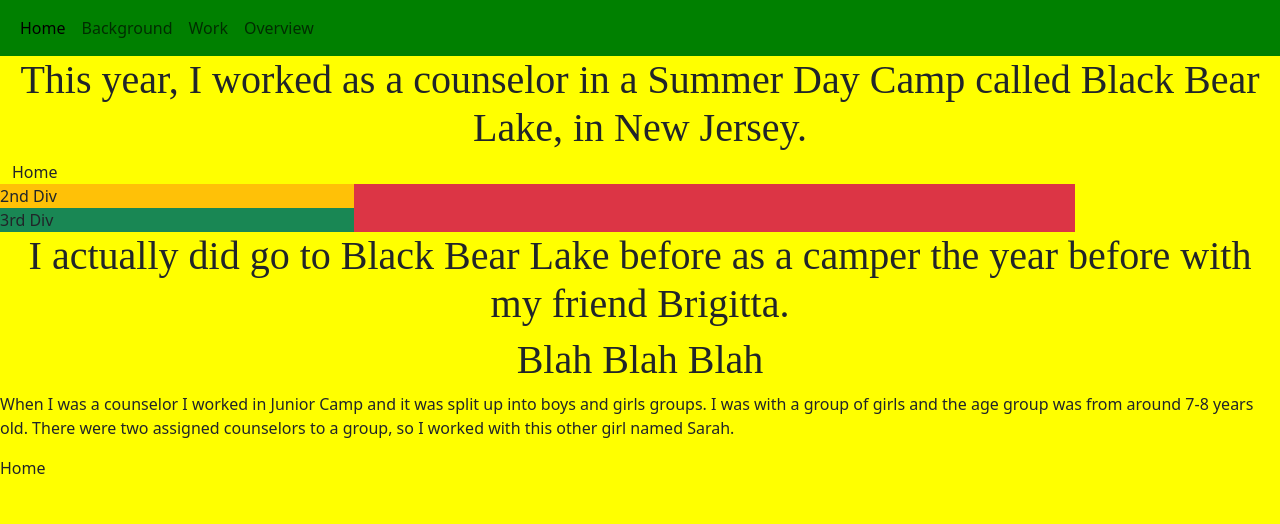
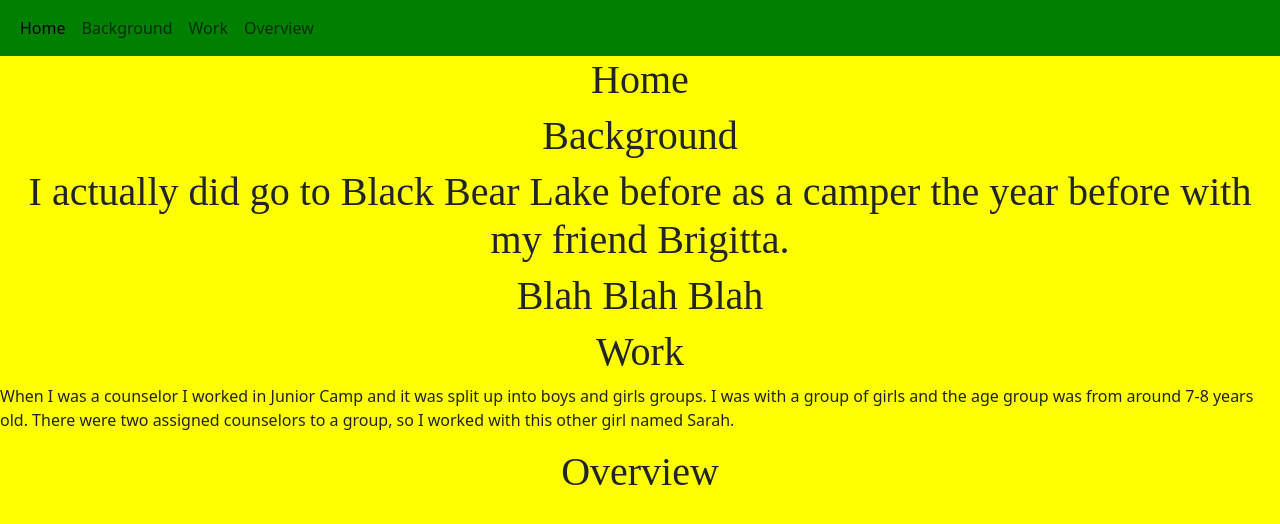
Before and after one commit to LGreen808/Summer-tainment-site, a plain HTML site: page index.html in a window 1280 px wide. Drawn offline with nearby package versions, Linux system fonts and the light colour scheme.

Commit message:
Fixing and adding

```diff
--- a/index.html
+++ b/index.html
@@ -46,41 +46,11 @@
     </header>
     <main>
 <!--Start of the Home Section-->
-<h1>This year, I worked as a counselor in a Summer Day Camp called Black Bear Lake, in New Jersey.</h1>
+<h1>Home</h1>
 <!--Picture of going to BBL-->
 
-<div class="container-fluid">Home</div>
-    <div class="row">
-      <div class="col-10 bg-danger">
-        <div class="col-4 bg-warning">2nd Div</div>
-        <div class="col-4 bg-success">3rd Div</div>
-      </div>
-
-
-
-
-
-
-
-
-
-
-
-
-
-
-
-
-
-
-
-
-
-
-
-
-
 <!--Background Section-->
+<h1>Background</h1>
 <h1>I actually did go to Black Bear Lake before as a camper the year before with my friend Brigitta.</h1>
 <!--Image Below-->
 <!--Caption of the image below-->
@@ -96,6 +66,7 @@
 
 
 <!--Work Section-->
+<h1>Work</h1>
 <p>When I was a counselor I worked in Junior Camp and it was split up into boys and girls groups. I was with a group of girls and the age group was from around 7-8 years old.
 There were two assigned counselors to a group, so I worked with this other girl named Sarah.
 </p>
@@ -114,13 +85,10 @@ There were two assigned counselors to a group, so I worked with this other girl
 
 
 <!--Overview Section-->
+<h1>Overview</h1>
 <!--Text-->
 <!---Logo-->
-<div class="container-fluid">Home</div>
-    <div class="row">
-      <div class="col-5 bg-danger">
 
-      </div>
 
 
 
--- a/style.css
+++ b/style.css
@@ -1,6 +1,10 @@
 h1 {
     text-align: center;
     font-family:'Times New Roman', Times, serif;
+}
+
+h1.home {
+    padding: 10px;
 }
 
 nav {
@@ -11,3 +15,7 @@ nav {
 body {
     background-color: yellow;
 }
+
+a {
+    text-align: center;
+}
```
